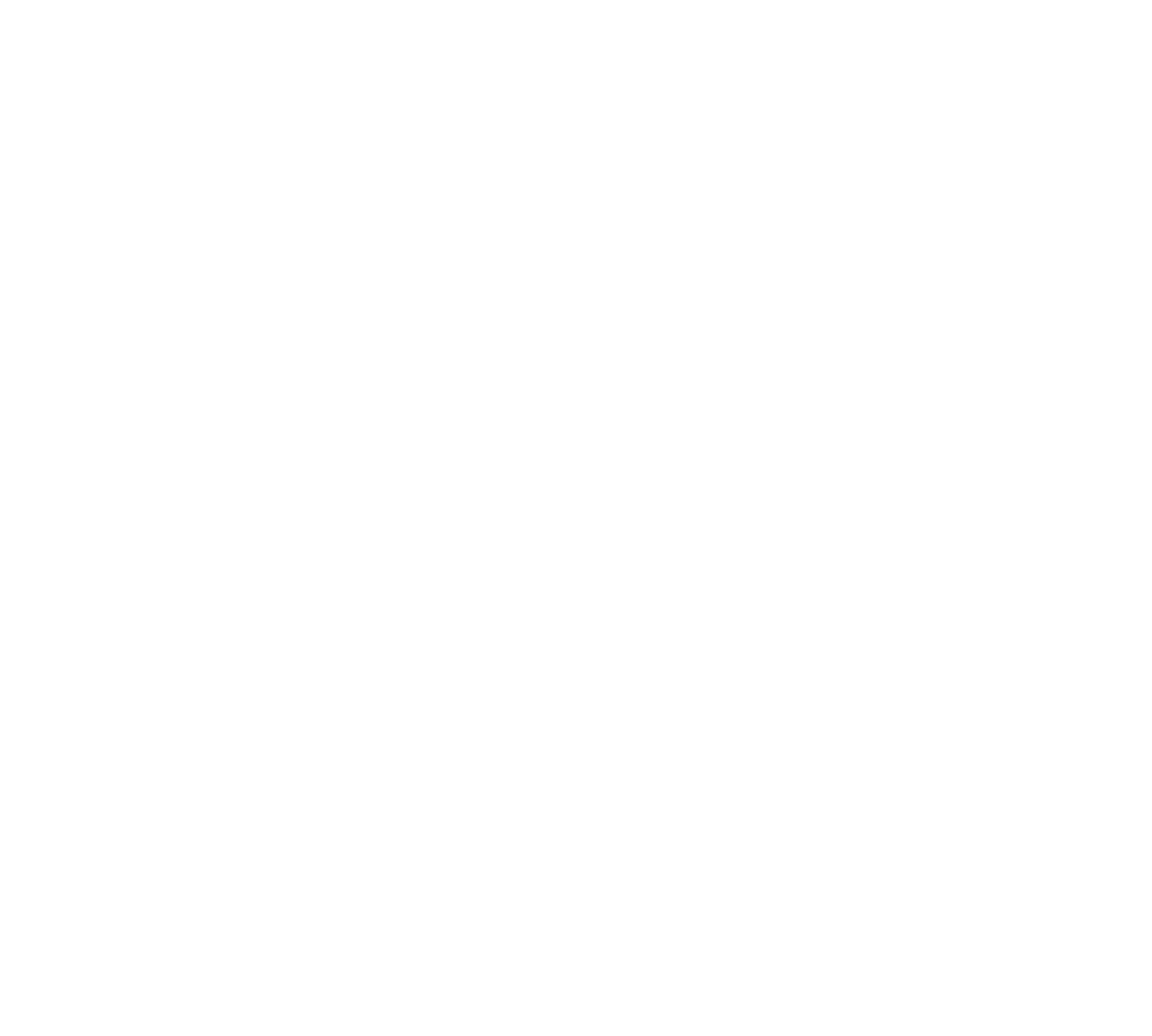
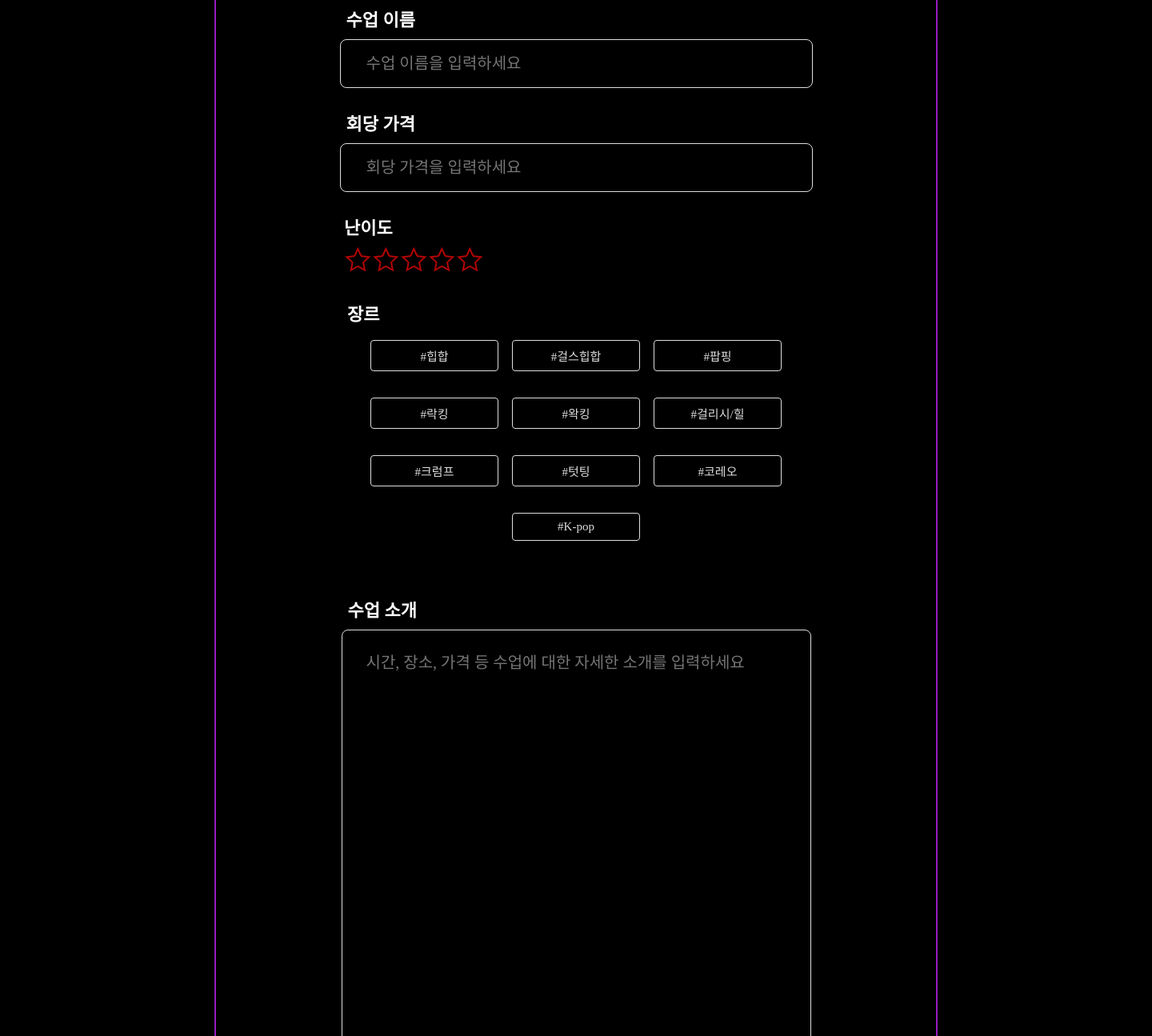
Before and after one commit to UMC-7th-DANTHIS/frontend, a React (Create React App) app: page /classregister in a window 1280 px wide. Before the commit this address had no page. Shown: the part 480-1775 px from the top of the page at 80% size, 1440 px wide, since content can reach past the window. Before the commit the page ends 800 px from the top, so only its background shows below. Built offline with nearby package versions, Linux system fonts and the light colour scheme.

Commit message:
feat: 수업 등록 난이도 별 선택 버튼 구현 (#11)

```diff
--- a/src/App.js
+++ b/src/App.js
@@ -5,6 +5,7 @@ import MainPage from "./pages/MainPage";
 import MypageLayout from "./pages/mypage/MypageLayout";
 import Community from "./pages/Community";
 import DancerRegistration from "./pages/add-new-dancer/DancerRegistration"; // +
+import ClassRegistration from "./pages/registration/newclass/ClassRegistration";
 
 function App() {
   return (
@@ -15,6 +16,7 @@ function App() {
           <Route path="/mypage" element={<MypageLayout />} />
           <Route path="community" element={<Community />} />
           <Route path="dancerregister" element={<DancerRegistration />} />
+          <Route path="classregister" element={<ClassRegistration />} />
         </Route>
       </Routes>
     </Router>
--- a/src/pages/registration/components/Inputs.jsx
+++ b/src/pages/registration/components/Inputs.jsx
@@ -1,34 +1,65 @@
 import React from "react";
 import styled from "styled-components";
+import { ReactComponent as StarFilled } from "../../../assets/buttons/starlevel_filled.svg";
+import { ReactComponent as StarNonfilled } from "../../../assets/buttons/starlevel_nonfilled.svg";
 
-const InputBox = ({ label, value, onChange, placeholder }) => {
+const Input = ({ label, value, onChange, placeholder }) => {
   return (
     <div>
       <Label>{label}</Label>
-      <Input value={value} onChange={onChange} placeholder={placeholder} />
+      <InputBox value={value} onChange={onChange} placeholder={placeholder} />
     </div>
   );
 };
 
-const TextareaBox = ({ label, value, onChange, placeholder }) => {
+const Textarea = ({ label, value, onChange, placeholder }) => {
   return (
     <div>
       <Label>{label}</Label>
-      <Textarea value={value} onChange={onChange} placeholder={placeholder} />
+      <TextareaBox
+        value={value}
+        onChange={onChange}
+        placeholder={placeholder}
+      />
     </div>
   );
 };
 
-const UrlBox = ({ value, onChange, placeholder }) => {
+const StarRating = ({ label, value, updateForm }) => {
+  const totalStars = 5;
+
   return (
-    <UrlContainer>
-      <Label>URL</Label>
-      <UrlInput value={value} onChange={onChange} placeholder={placeholder} />
-    </UrlContainer>
+    <div>
+      <Label>{label}</Label>
+      <StarsContainer>
+        {Array.from({ length: totalStars }, (_, index) => {
+          const isFilled = index < value; // value == 2 이면 index 0, 1이 true
+
+          return (
+            <StarBtn key={index} onClick={() => updateForm("level", index + 1)}>
+              {isFilled ? <StarFilled /> : <StarNonfilled />}
+            </StarBtn>
+          );
+        })}
+      </StarsContainer>
+    </div>
   );
 };
 
-export { InputBox, TextareaBox, UrlBox };
+const ShortInput = ({ label, value, onChange, placeholder }) => {
+  return (
+    <ShortContainer>
+      <Label>{label}</Label>
+      <ShortInputBox
+        value={value}
+        onChange={onChange}
+        placeholder={placeholder}
+      />
+    </ShortContainer>
+  );
+};
+
+export { Input, Textarea, StarRating, ShortInput };
 
 const Label = styled.div`
   margin-left: 8px;
@@ -39,7 +70,7 @@ const Label = styled.div`
   font-weight: 600;
   line-height: normal;
 `;
-const Input = styled.input`
+const InputBox = styled.input`
   width: 525px;
   flex-shrink: 0;
   margin-top: 10px;
@@ -57,7 +88,7 @@ const Input = styled.input`
   font-weight: 300;
   line-height: normal;
 `;
-const Textarea = styled.textarea`
+const TextareaBox = styled.textarea`
   width: 525px;
   height: 466px;
   flex-shrink: 0;
@@ -76,14 +107,23 @@ const Textarea = styled.textarea`
   font-weight: 300;
   line-height: normal;
 `;
-const UrlContainer = styled.div`
+const StarsContainer = styled.div`
+  display: flex;
+  flex-direction: row;
+  width: 588px;
+  margin: 9px 0 28px 8px;
+`;
+const StarBtn = styled.div`
+  cursor: "pointer";
+`;
+const ShortContainer = styled.div`
   display: flex;
   flex-direction: row;
   justify-content: flex-end;
   align-items: center;
   width: 589px;
 `;
-const UrlInput = styled.input`
+const ShortInputBox = styled.input`
   width: 435px;
   height: 18px;
   flex-shrink: 0;
--- a/src/pages/registration/newclass/ClassForm.jsx
+++ b/src/pages/registration/newclass/ClassForm.jsx
@@ -1,6 +1,6 @@
 import React, { useState } from "react";
 import styled from "styled-components";
-import { InputBox, TextareaBox, UrlBox } from "../components/Inputs";
+import { Input, Textarea, StarRating, ShortInput } from "../components/Inputs";
 import GenreSelector from "../components/GenreSelector";
 import FileUploader from "../components/FileUploader";
 import SubmitButton from "../components/SubmitButton";
@@ -35,32 +35,34 @@ const ClassForm = ({ onRegister }) => {
   return (
     <FormContainer onSubmit={handleSubmit}>
       <InputContainer>
-        <InputBox
+        <Input
           label="수업 이름"
           value={formState.name}
           onChange={(e) => updateForm("name", e.target.value)}
           placeholder="수업 이름을 입력하세요"
         />
-        <InputBox
+        <Input
           label="회당 가격"
           value={formState.price}
           onChange={(e) => updateForm("price", e.target.value)}
           placeholder="회당 가격을 입력하세요"
         />
-        <div>
-          <Label>난이도</Label>
-        </div>
+        <StarRating
+          label="난이도"
+          value={formState.level}
+          updateForm={updateForm}
+        />
         <GenreSelector
           selectedGenres={formState.genres}
           updateForm={updateForm}
         />
-        <TextareaBox
+        <Textarea
           label="수업 소개"
           value={formState.description}
           onChange={(e) => updateForm("description", e.target.value)}
           placeholder="시간, 장소, 가격 등 수업에 대한 자세한 소개를 입력하세요"
         />
-        <TextareaBox
+        <Textarea
           label="수업 추천 대상"
           value={formState.recommendedFor}
           onChange={(e) => updateForm("recommendedFor", e.target.value)}
@@ -87,7 +89,8 @@ const ClassForm = ({ onRegister }) => {
         <VideoUploadWrapper>
           <FileUploader Icon={VedioIcon} accept="video/*" />
         </VideoUploadWrapper>
-        <UrlBox
+        <ShortInput
+          label="URL"
           value={formState.url}
           onChange={(e) => updateForm("url", e.target.value)}
           placeholder="동영상 링크를 붙여넣으세요"
```
Also changed, not shown: src/assets/buttons/starlevel_filled.svg (added), src/assets/buttons/starlevel_nonfilled.svg (added).
